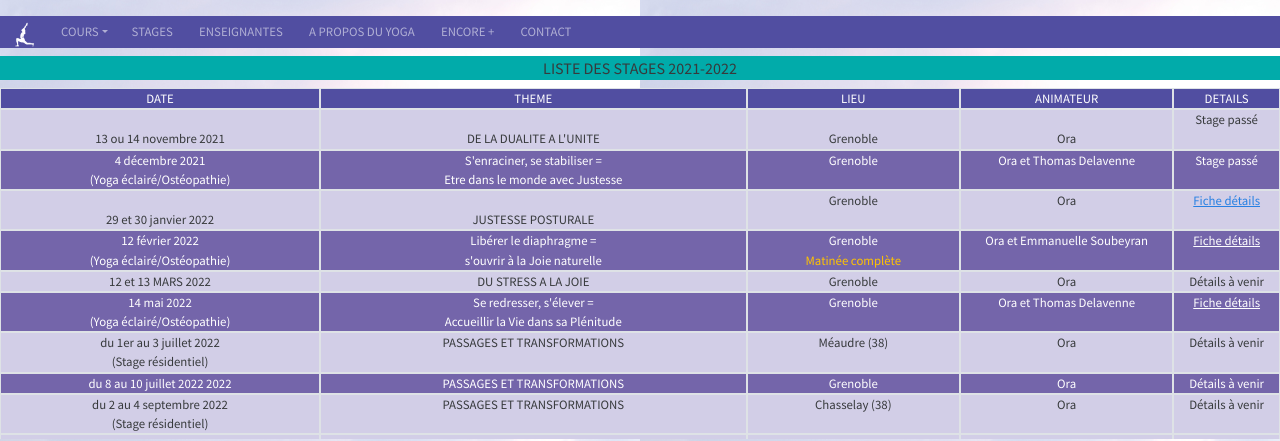
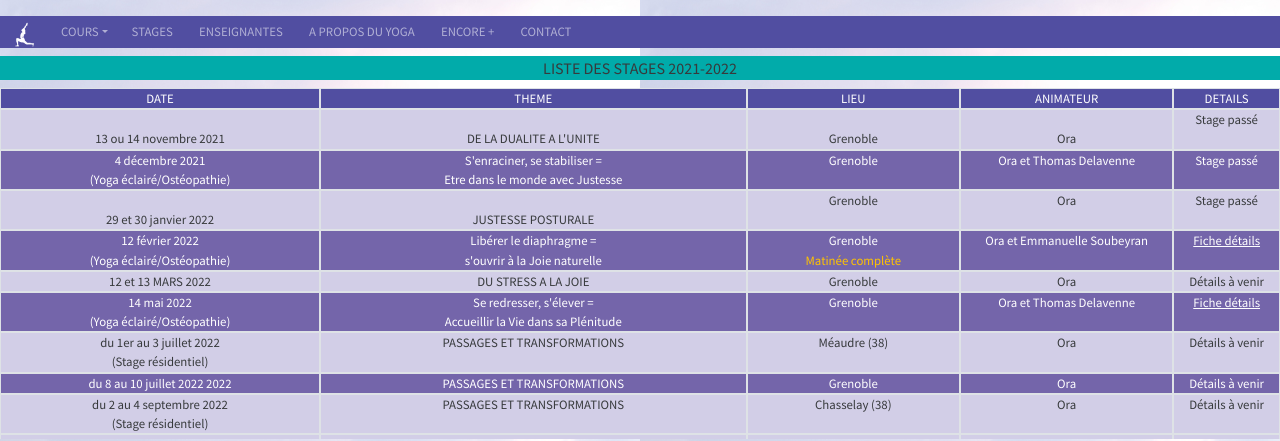
Before and after one commit to vie-en-yoga/vie-en-yoga.github.io, a Jekyll site: the page stages/index.html, which Jekyll copies as it is, in a window 1280 px wide. Shown: the top 441 px of the page. Built offline with Jekyll 4.4.1, drawn with Linux system fonts in a browser that asks for light colours; nearby versions of some CDN libraries.

Commit message:
Mise à jour stage
Indication que le stage des 29 et 30/01 est passé.

```diff
--- a/stages/index.html
+++ b/stages/index.html
@@ -173,7 +173,8 @@
                   Ora
                 </div>
                 <div class="col-1 border">
-                  <a href="/assets/pdf/fiche_stage_justesse_posturale_29_30_janvier_2022.pdf" target="_blank">Fiche détails</a>
+                  Stage passé
+<!--                  <a href="/assets/pdf/fiche_stage_justesse_posturale_29_30_janvier_2022.pdf" target="_blank">Fiche détails</a>    -->
                 </div>
               </div>
 
```
